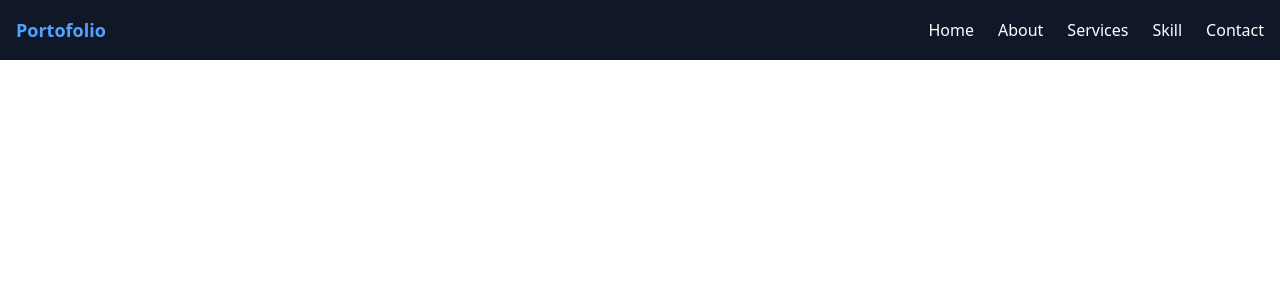
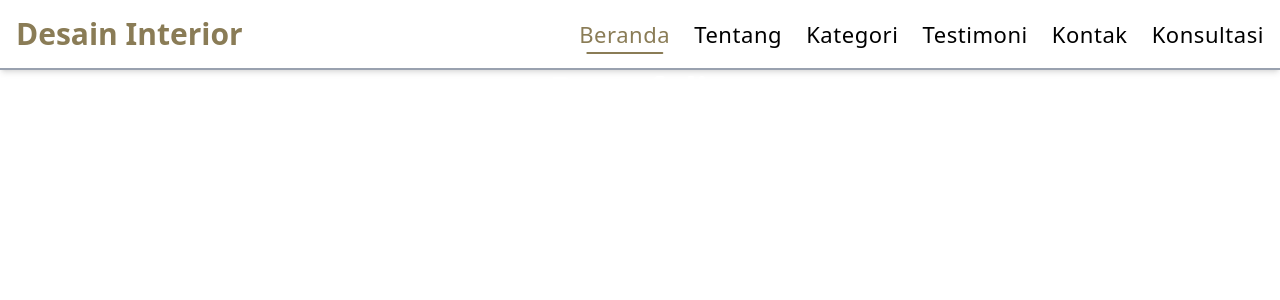
Before and after one commit to IrhamIzza/Web_Desain_Interior, a React (Vite) app: page / in a window 1280 px wide. Shown: the top 300 px of the page. Built offline with nearby package versions, Linux system fonts and the light colour scheme.

Commit message:
add navbar

```diff
--- a/src/components/Navbar.jsx
+++ b/src/components/Navbar.jsx
@@ -1,49 +1,61 @@
 import { useState } from "react";
-import { Link } from "react-router-dom";
+import { Link, NavLink } from "react-router-dom";
 
 export default function Navbar() {
   const [isOpen, setIsOpen] = useState(false);
+  const navClass = ({ isActive }) =>
+    `relative pb-[1px] transition-colors duration-300
+     ${isActive ? "text-gold" : "text-black hover:text-gold"}
+     after:absolute after:left-1/2 after:-bottom-1
+     after:h-[2px] after:bg-gold after:rounded-full
+     after:-translate-x-1/2
+     after:transition-all after:duration-300
+     ${isActive ? "after:w-[85%]" : "after:w-0 hover:after:w-[85%]"}`;
 
   return (
-    <nav className="p-4 bg-gray-900">
+    <nav className="p-4 border-b-2  border-gray-400 shadow-md ">
       <div className="container mx-auto flex justify-between items-center">
         {/* Logo */}
-        <div className="text-blue-400 text-lg font-bold">Portofolio</div>
+        <div className="text-gold text-3xl font-bold">Desain Interior</div>
 
-        {/* Menu desktop */}
-        <ul className="hidden sm:flex gap-6 text-white">
+        {/* Menu */}
+        <ul className="hidden sm:flex gap-6 font-medium text-[22px] tracking-wide">
           <li>
-            <Link to="/" className="hover:text-blue-400 duration-300 ease-out">
-              Home
-            </Link>
+            <NavLink to="/" end className={navClass}>
+              Beranda
+            </NavLink>
           </li>
           <li>
-            <a href="#about" className="hover:text-blue-400 duration-300 ease-out">
-              About
-            </a>
+            <NavLink to="/tentang" className={navClass}>
+              Tentang
+            </NavLink>
           </li>
           <li>
-            <a href="#project" className="hover:text-blue-400 duration-300 ease-out">
-              Services
-            </a>
+            <NavLink to="/kategori" className={navClass}>
+              Kategori
+            </NavLink>
           </li>
           <li>
-            <a href="#skill" className="hover:text-blue-400 duration-300 ease-out">
-              Skill
-            </a>
+            <NavLink to="/testimoni" className={navClass}>
+              Testimoni
+            </NavLink>
           </li>
           <li>
-            <a href="#contact" className="hover:text-blue-400 duration-300 ease-out">
-              Contact
-            </a>
+            <NavLink to="/kontak" className={navClass}>
+              Kontak
+            </NavLink>
+          </li>
+          <li>
+            <NavLink to="/kontak" className={navClass}>
+              Konsultasi
+            </NavLink>
           </li>
         </ul>
 
         {/* Hamburger (mobile) */}
         <button
           onClick={() => setIsOpen(!isOpen)}
-          className="block sm:hidden text-white focus:outline-none"
-          aria-label={isOpen ? "Close menu" : "Open menu"}
+          className="block sm:hidden text-black focus:outline-none" aria-label={isOpen ? "Close menu" : "Open menu"}
         >
           {isOpen ? (
             <i className="ph ph-x text-2xl"></i>
@@ -59,50 +71,59 @@ export default function Navbar() {
           isOpen ? "max-h-96" : "max-h-0"
         }`}
       >
-        <ul className="flex flex-col gap-2 text-white">
+        <ul className="flex flex-col gap-2 text-black">
           <li>
             <Link
               to="/"
               className="block px-2 py-1 hover:bg-blue-500 rounded"
               onClick={() => setIsOpen(false)}
             >
-              Home
+              Beranda
             </Link>
           </li>
           <li>
             <a
-              href="#about"
+              href="#tentang"
               className="block px-2 py-1 hover:bg-blue-500 rounded"
               onClick={() => setIsOpen(false)}
             >
-              About
+              Tentang
             </a>
           </li>
           <li>
             <a
-              href="#project"
+              href="#kategori"
               className="block px-2 py-1 hover:bg-blue-500 rounded"
               onClick={() => setIsOpen(false)}
             >
-              Project
+              Kategori
             </a>
           </li>
           <li>
             <a
-              href="#skill"
+              href="#testimoni"
               className="block px-2 py-1 hover:bg-blue-500 rounded"
               onClick={() => setIsOpen(false)}
             >
-              Skill
+              Testimoni
             </a>
           </li>
           <li>
             <a
-              href="#contact"
+              href="#kontak"
               className="block px-2 py-1 hover:bg-blue-500 rounded"
               onClick={() => setIsOpen(false)}
             >
-              Contact
+              Kontak
+            </a>
+          </li>
+          <li>
+            <a
+              href="#konsultasi"
+              className="block px-2 py-1 hover:bg-blue-500 rounded"
+              onClick={() => setIsOpen(false)}
+            >
+              Konsultasi
             </a>
           </li>
         </ul>
```
